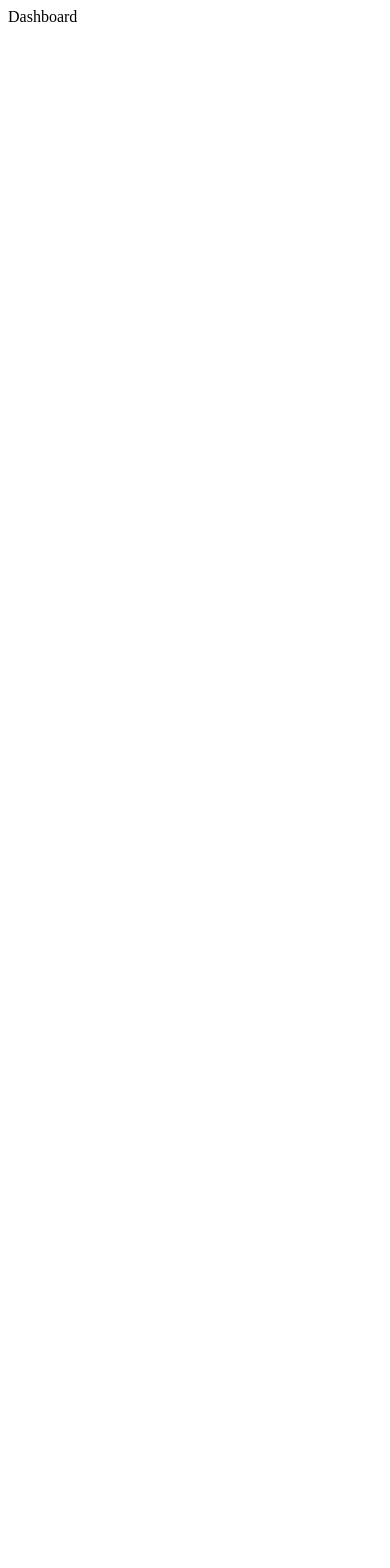
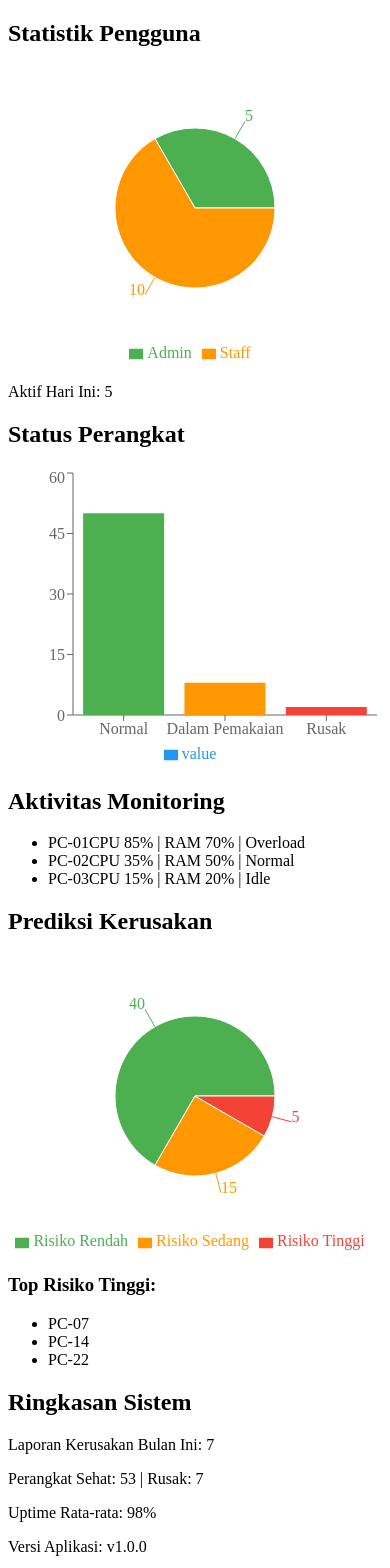
Before and after one commit to yorunaka/inventory-management, a Next.js app in the folder frontend/: page /dashboard in a window 390 px wide. Shown: the top 1568 px of the page. Before the commit the page ends 844 px from the top, so only its background shows below. Built offline with nearby package versions, Linux system fonts and the light colour scheme.

Commit message:
added dashboard page and start working on inventory page

```diff
--- a/frontend/package.json
+++ b/frontend/package.json
@@ -16,6 +16,7 @@
     "react": "19.1.0",
     "react-dom": "19.1.0",
     "react-redux": "^9.2.0",
+    "recharts": "^3.1.2",
     "redux-persist": "^6.0.0"
   },
   "devDependencies": {
--- a/frontend/src/app/dashboard/page.tsx
+++ b/frontend/src/app/dashboard/page.tsx
@@ -1,7 +1,182 @@
-function Dashboard() {
+"use client";
+import React from "react";
+import {
+  PieChart,
+  Pie,
+  Cell,
+  ResponsiveContainer,
+  BarChart,
+  Bar,
+  XAxis,
+  YAxis,
+  Tooltip,
+  Legend,
+} from "recharts";
+
+// 🎨 Warna untuk chart
+const COLORS = ["#4CAF50", "#FF9800", "#F44336", "#2196F3"];
+
+const Dashboard = () => {
+  // Dummy Data
+  const userStat = {
+    total: 15,
+    admin: 5,
+    staff: 10,
+    activeToday: 5,
+  };
+
+  const deviceStat = {
+    total: 60,
+    normal: 50,
+    inUse: 8,
+    broken: 2,
+  };
+
+  const activityLogs = [
+    { device: "PC-01", cpu: 85, ram: 70, status: "Overload" },
+    { device: "PC-02", cpu: 35, ram: 50, status: "Normal" },
+    { device: "PC-03", cpu: 15, ram: 20, status: "Idle" },
+  ];
+
+  const prediction = {
+    low: 40,
+    medium: 15,
+    high: 5,
+    topRiskDevices: ["PC-07", "PC-14", "PC-22"],
+  };
+
+  // 📊 Data untuk chart
+  const userChartData = [
+    { name: "Admin", value: userStat.admin },
+    { name: "Staff", value: userStat.staff },
+  ];
+
+  const deviceChartData = [
+    { name: "Normal", value: deviceStat.normal },
+    { name: "Dalam Pemakaian", value: deviceStat.inUse },
+    { name: "Rusak", value: deviceStat.broken },
+  ];
+
+  const predictionChartData = [
+    { name: "Risiko Rendah", value: prediction.low },
+    { name: "Risiko Sedang", value: prediction.medium },
+    { name: "Risiko Tinggi", value: prediction.high },
+  ];
+
   return (
-    <div>Dashboard</div>
-  )
-}
+    <div className="grid grid-cols-1 md:grid-cols-2 xl:grid-cols-3 gap-6 p-6">
+      {/* Card: Statistik Pengguna */}
+      <div className="bg-white shadow-lg rounded-2xl p-6">
+        <h2 className="text-lg font-semibold mb-4">Statistik Pengguna</h2>
+        <ResponsiveContainer width="100%" height={300}>
+          <PieChart>
+            <Pie
+              data={userChartData}
+              dataKey="value"
+              nameKey="name"
+              outerRadius={80}
+              fill="#8884d8"
+              label
+            >
+              {userChartData.map((_, index) => (
+                <Cell key={index} fill={COLORS[index % COLORS.length]} />
+              ))}
+            </Pie>
+            <Tooltip />
+            <Legend />
+          </PieChart>
+        </ResponsiveContainer>
+        <p className="mt-4 text-green-600">
+          Aktif Hari Ini: {userStat.activeToday}
+        </p>
+      </div>
 
-export default Dashboard
+      {/* Card: Status Perangkat */}
+      <div className="bg-white shadow-lg rounded-2xl p-6">
+        <h2 className="text-lg font-semibold mb-4">Status Perangkat</h2>
+        <ResponsiveContainer width="100%" height={300}>
+          <BarChart data={deviceChartData}>
+            <XAxis dataKey="name" />
+            <YAxis />
+            <Tooltip />
+            <Legend />
+            <Bar dataKey="value" fill="#2196F3">
+              {deviceChartData.map((_, index) => (
+                <Cell key={index} fill={COLORS[index % COLORS.length]} />
+              ))}
+            </Bar>
+          </BarChart>
+        </ResponsiveContainer>
+      </div>
+
+      {/* Card: Aktivitas Monitoring */}
+      <div className="bg-white shadow-lg rounded-2xl p-6">
+        <h2 className="text-lg font-semibold mb-4">Aktivitas Monitoring</h2>
+        <ul className="space-y-2">
+          {activityLogs.map((log, i) => (
+            <li
+              key={i}
+              className="border-b pb-2 last:border-b-0 flex justify-between"
+            >
+              <span>{log.device}</span>
+              <span>
+                CPU {log.cpu}% | RAM {log.ram}% |{" "}
+                <span
+                  className={
+                    log.status === "Overload"
+                      ? "text-red-600"
+                      : log.status === "Idle"
+                      ? "text-gray-500"
+                      : "text-green-600"
+                  }
+                >
+                  {log.status}
+                </span>
+              </span>
+            </li>
+          ))}
+        </ul>
+      </div>
+
+      {/* Card: Prediksi Kerusakan */}
+      <div className="bg-white shadow-lg rounded-2xl p-6">
+        <h2 className="text-lg font-semibold mb-4">Prediksi Kerusakan</h2>
+        <ResponsiveContainer className='mt-2' width="100%" height={300}>
+          <PieChart>
+            <Pie
+              data={predictionChartData}
+              dataKey="value"
+              nameKey="name"
+              outerRadius={80}
+              label
+            >
+              {predictionChartData.map((_, index) => (
+                <Cell key={index} fill={COLORS[index % COLORS.length]} />
+              ))}
+            </Pie>
+            <Tooltip />
+            <Legend />
+          </PieChart>
+        </ResponsiveContainer>
+
+        <h3 className="font-medium mt-3">Top Risiko Tinggi:</h3>
+        <ul className="list-disc list-inside">
+          {prediction.topRiskDevices.map((dev, i) => (
+            <li key={i}>{dev}</li>
+          ))}
+        </ul>
+      </div>
+
+      {/* Card: Ringkasan Sistem */}
+      <div className="bg-white shadow-lg rounded-2xl p-6 col-span-1 md:col-span-2 xl:col-span-1">
+        <h2 className="text-lg font-semibold mb-4">Ringkasan Sistem</h2>
+        <p>Laporan Kerusakan Bulan Ini: 7</p>
+        <p>Perangkat Sehat: 53 | Rusak: 7</p>
+        <p>Uptime Rata-rata: 98%</p>
+        <p className="text-sm text-gray-500 mt-2">Versi Aplikasi: v1.0.0</p>
+      </div>
+    </div>
+  );
+};
+
+export default Dashboard;
```
Also changed, not shown: frontend/src/app/inventory/inventory.tsx (added, +129 -0 lines), 1 other file (tests, documents, lock files or other folders).
